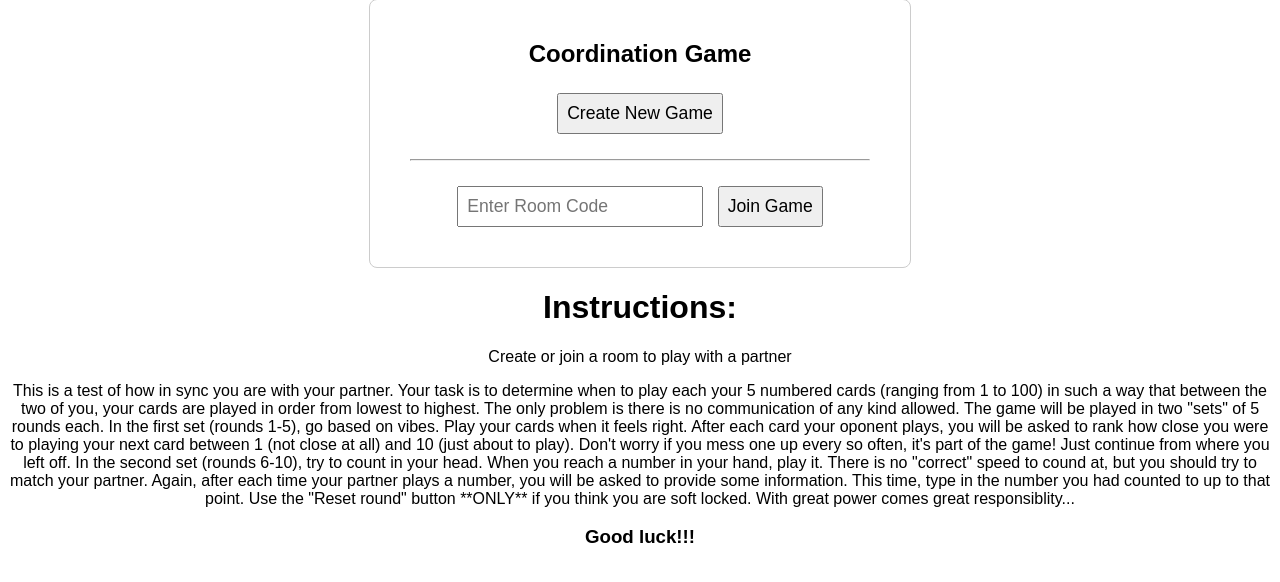
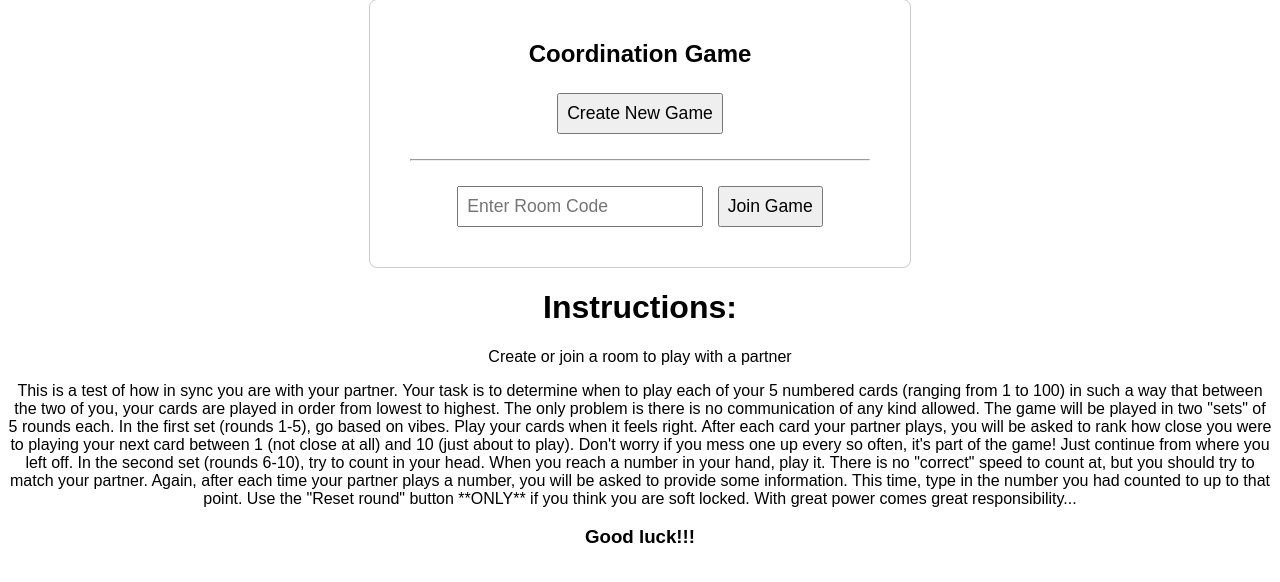
Before and after one commit to isaiahsokol/Coordination-Game, a Flask app: page / in a window 1280 px wide. Shown: the part 51-633 px from the top of the page. Run offline with Flask 3, Linux system fonts and the light colour scheme; some libraries are stand-ins or nearby versions.

Commit message:
Fix typos.html

```diff
--- a/templates/index.html
+++ b/templates/index.html
@@ -81,7 +81,7 @@
             color: red;
             font-weight: bold;
             font-size: 1.2em;
-            height: 1.5em; /* Reserve space so it doesn't jump */
+            height: 1.5em;
         }
 
         #next-round-btn {
@@ -92,7 +92,7 @@
         }
 
         .modal-overlay {
-            position: fixed; /* Sit on top of the page */
+            position: fixed;
             top: 0;
             left: 0;
             width: 100%;
@@ -282,8 +282,6 @@
             }
         });
 
-
-        // --- Listen for server events ---
         socket.on('room_created', (data) => {
             roomCodeDisplay.textContent = `Room Code: ${data.room_code}`;
             statusMessage.textContent = 'Waiting for partner to join...';
@@ -347,7 +345,6 @@
         socket.on('mistake_notice', (data) => {
             console.log('Mistake notice:', data);
             mistakeNotice.textContent = `Oh no! ${data.value} was played, but ${data.correct_value} was next :(`;
-            // Clear the message after 3 seconds
             setTimeout(() => {
                 mistakeNotice.textContent = '';
             }, 3000);
@@ -428,7 +425,6 @@
         }
 
         function startCountdown(message, onComplete) {
-            // Show the overlay
             countdownMessage.textContent = message;
             countdownOverlay.classList.remove('hidden');
 
@@ -451,18 +447,18 @@
         <h1>Instructions:</h1>
         <p>Create or join a room to play with a partner</p>
         <p>This is a test of how in sync you are with your partner.
-            Your task is to determine when to play each your 5 numbered cards (ranging from 1 to 100) in such a way that between the two of you, your cards are played in order from lowest to highest.
+            Your task is to determine when to play each of your 5 numbered cards (ranging from 1 to 100) in such a way that between the two of you, your cards are played in order from lowest to highest.
             The only problem is there is no communication of any kind allowed.
             The game will be played in two "sets" of 5 rounds each.
             In the first set (rounds 1-5), go based on vibes. Play your cards when it feels right.
-            After each card your oponent plays, you will be asked to rank how close you were to playing your next card between 1 (not close at all) and 10 (just about to play).
+            After each card your partner plays, you will be asked to rank how close you were to playing your next card between 1 (not close at all) and 10 (just about to play).
             Don't worry if you mess one up every so often, it's part of the game! Just continue from where you left off.
             In the second set (rounds 6-10), try to count in your head. When you reach a number in your hand, play it.
-            There is no "correct" speed to cound at, but you should try to match your partner.
+            There is no "correct" speed to count at, but you should try to match your partner.
             Again, after each time your partner plays a number, you will be asked to provide some information.
             This time, type in the number you had counted to up to that point.
             Use the "Reset round" button **ONLY** if you think you are soft locked.
-            With great power comes great responsiblity...
+            With great power comes great responsibility...
         </p>
         <h3>Good luck!!!</h3>
     </div>
```
